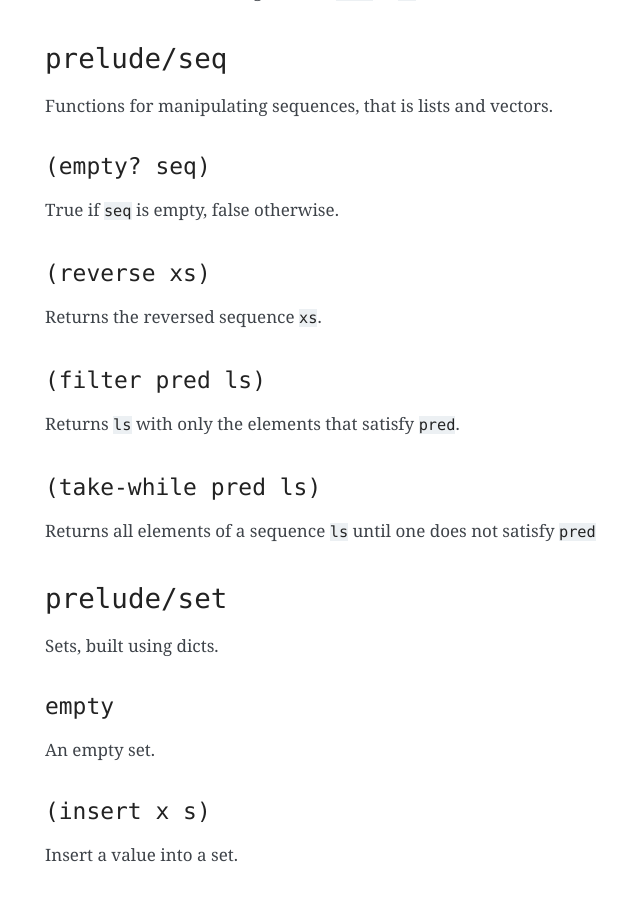
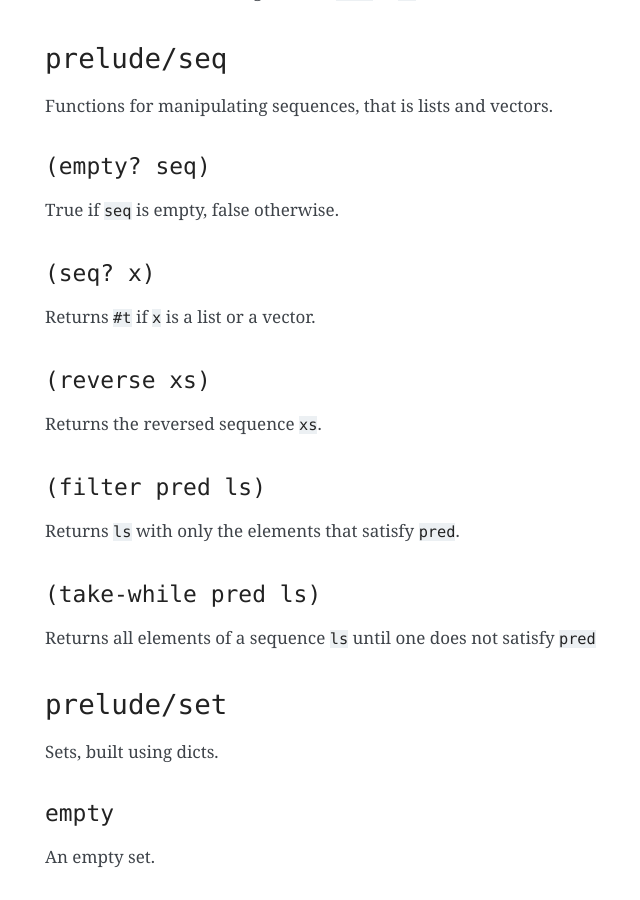
Before and after one commit to radicle-dev/radicle-alpha, a Sphinx documentation site: the page built from docs/source/reference.rst, in a window 1280 px wide and 900 px high, scrolled down 18477 px. Shown: the whole window, without its empty margins (375-1015 px from the left). Built offline with Sphinx 7.4.7, drawn with Linux system fonts in a browser that asks for light colours; pages that are not in the unit, such as notebooks, are missing from menus.

Commit message:
Add 'prelude/seq/seq?'

```diff
--- a/docs/source/reference.rst
+++ b/docs/source/reference.rst
@@ -890,6 +890,11 @@ Functions for manipulating sequences, that is lists and vectors.
 
 True if ``seq`` is empty, false otherwise.
 
+``(seq? x)``
+~~~~~~~~~~~~
+
+Returns ``#t`` if ``x`` is a list or a vector.
+
 ``(reverse xs)``
 ~~~~~~~~~~~~~~~~
 
```
Also changed, not shown: 1 other file.
